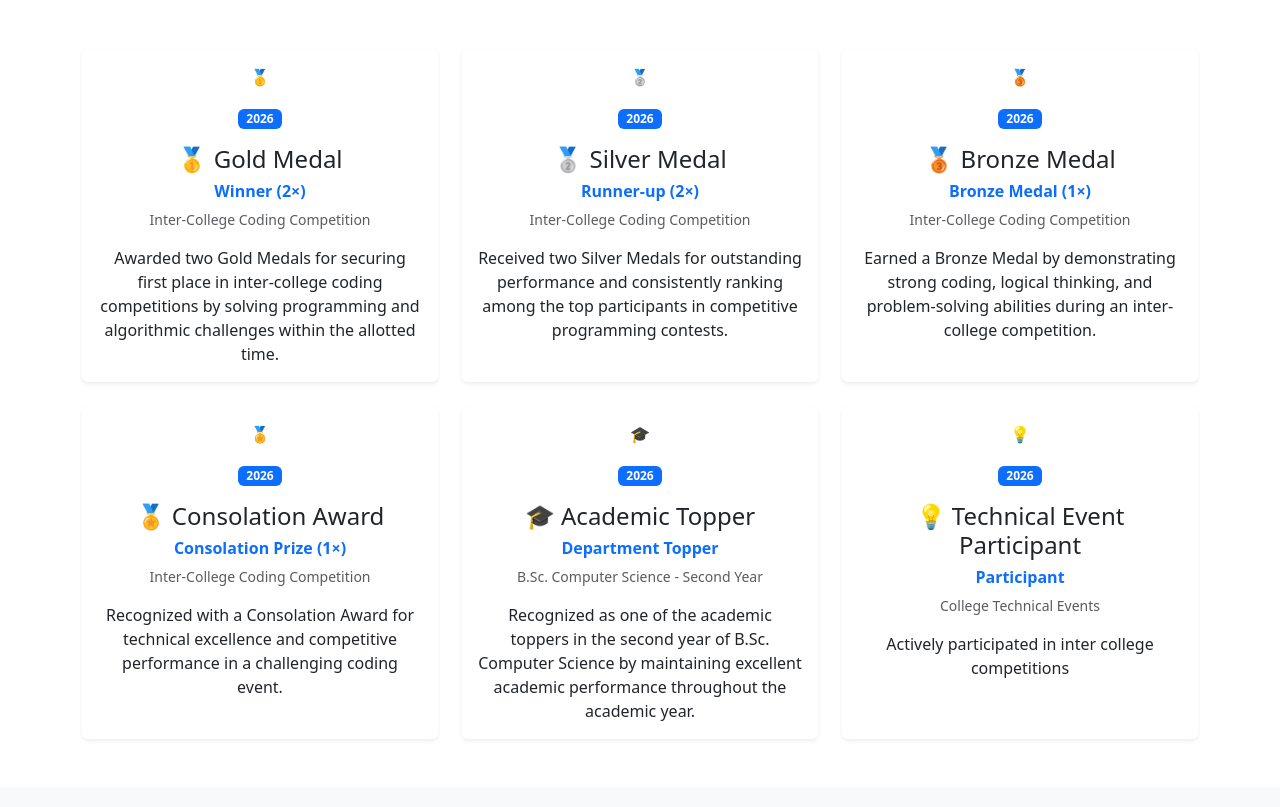
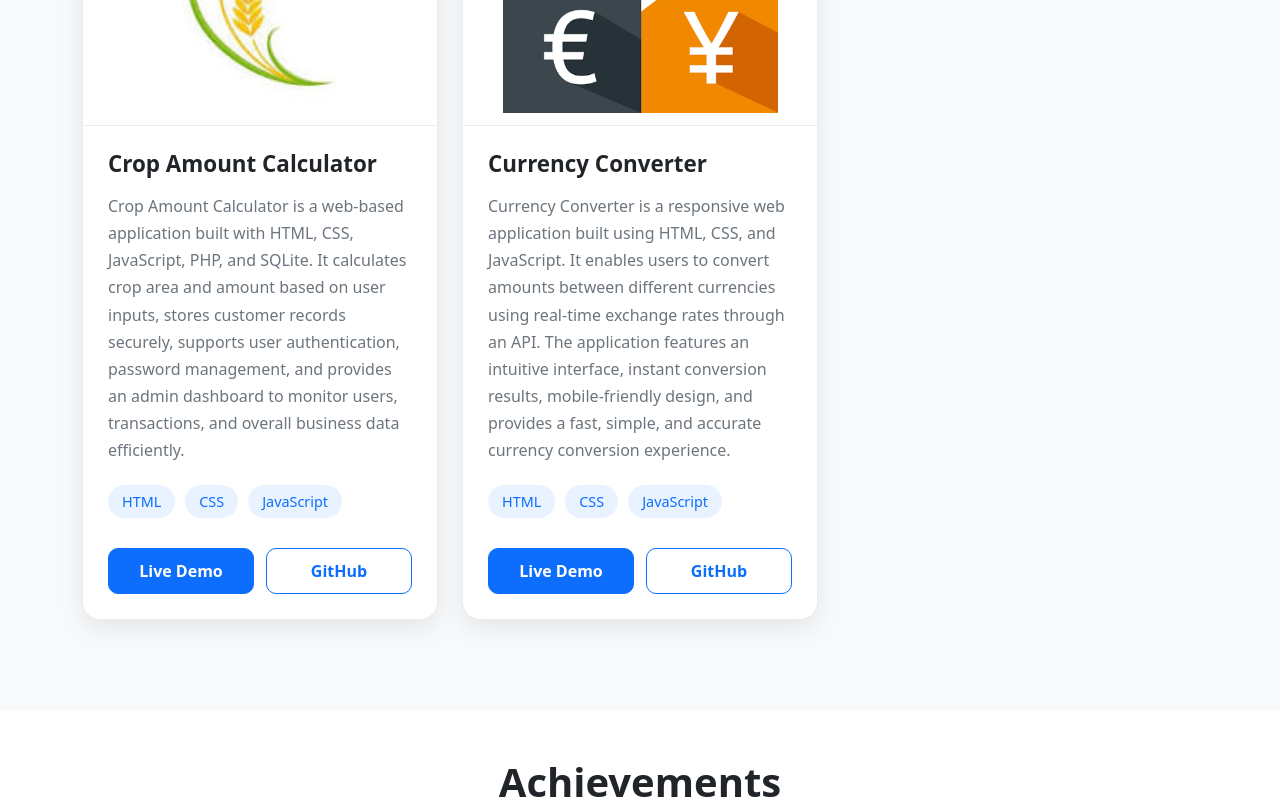
Before and after one commit to Vaibhav5564/Personal-Portfolio, a React (Vite) app: page / in a window 1280 px wide. Shown: the part 4780-5587 px from the top of the page. Built offline with nearby package versions, Linux system fonts and the light colour scheme.

Commit message:
Added a project in Personal Portfolio

```diff
--- a/src/data/projects.js
+++ b/src/data/projects.js
@@ -46,6 +46,36 @@ const projects = [
       "https://github.com/Vaibhav5564/React-Js/tree/main/my-app",
     live: "https://react-js-hi44.vercel.app",
     featured: false
+  },
+  {
+    id: 4,
+    title: "Crop Amount Calculator",
+    image: "/images/projects/crop.jpg",
+    description:
+      "Crop Amount Calculator is a web-based application built with HTML, CSS, JavaScript, PHP, and SQLite. It calculates crop area and amount based on user inputs, stores customer records securely, supports user authentication, password management, and provides an admin dashboard to monitor users, transactions, and overall business data efficiently.",
+    technologies: [
+      "HTML",
+      "CSS",
+      "JavaScript"
+    ],
+    github: "https://github.com/Vaibhav5564/Projects-By-Using-HTML-CSS-and-JavaScript/tree/main/Crop%20Amount%20Calculator",
+    live: "https://crop-amount-calculator.onrender.com",
+    featured: true
+  },
+  {
+    id: 5,
+    title: "Currency Converter",
+    image: "/images/projects/currency-converter.png",
+    description:
+      "Currency Converter is a responsive web application built using HTML, CSS, and JavaScript. It enables users to convert amounts between different currencies using real-time exchange rates through an API. The application features an intuitive interface, instant conversion results, mobile-friendly design, and provides a fast, simple, and accurate currency conversion experience.",
+    technologies: [
+      "HTML",
+      "CSS",
+      "JavaScript"
+    ],
+    github: "https://github.com/Vaibhav5564/Projects-By-Using-HTML-CSS-and-JavaScript/tree/main/Currency%20Converter",
+    live: "https://currency-converter-5564.netlify.app/",
+    featured: true
   }
 ];
 
```
Also changed, not shown: public/images/projects/crop.jpg (added), public/images/projects/currency-converter.png (added).
